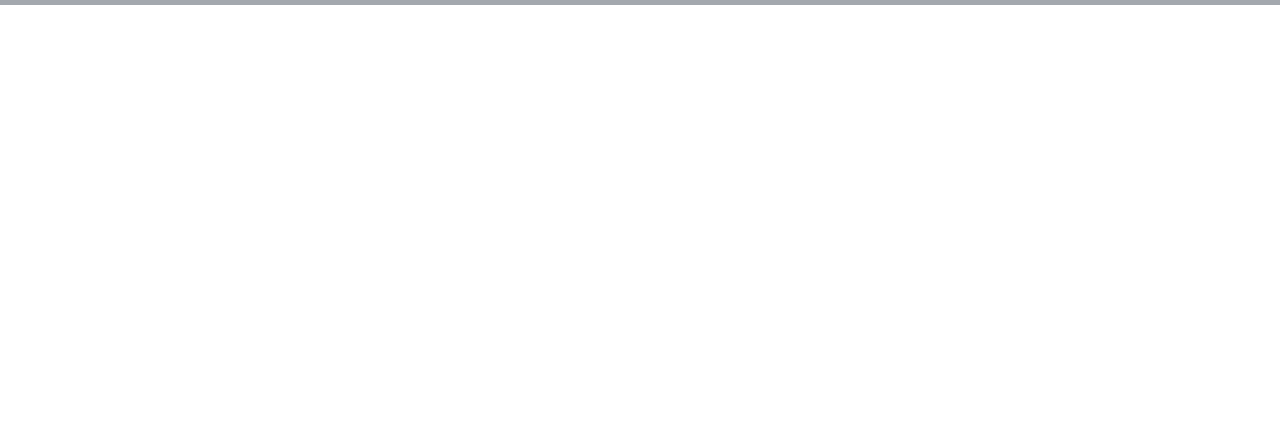
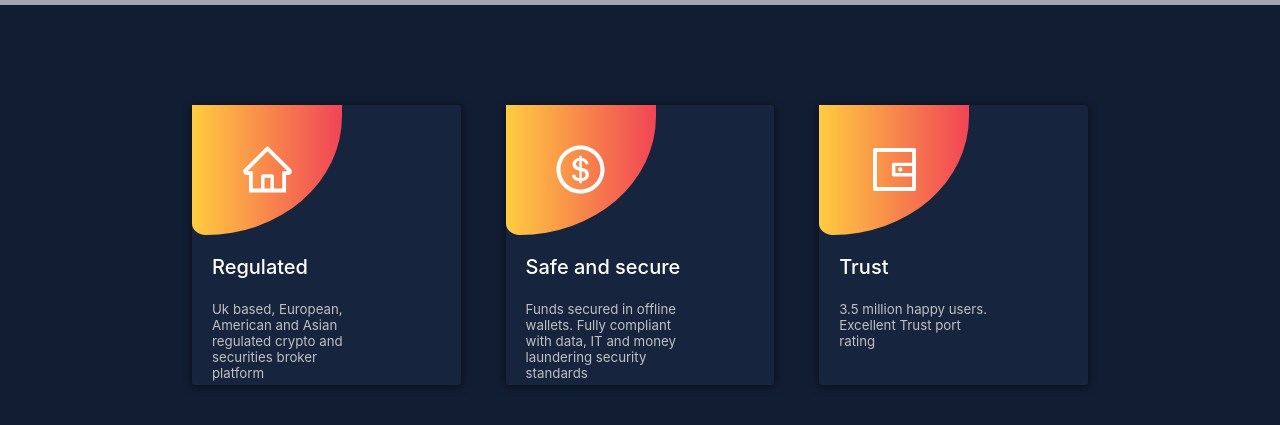
Before and after one commit to EbukaNweje/preeminentcrypfield, a React (Create React App) app: page / in a window 1280 px wide. Shown: the part 911-1336 px from the top of the page. Before the commit the page ends 916 px from the top, so only its background shows below. Built offline with nearby package versions, Linux system fonts and the light colour scheme; grey boxes are pictures that could not be loaded.

Commit message:
errorcheck

```diff
--- a/src/Components/LandingPage/Land1/LandingStyle.js
+++ b/src/Components/LandingPage/Land1/LandingStyle.js
@@ -84,7 +84,7 @@
 export const H2 = styled.div`
 /* color: #2A203B; */
 color: whitesmoke;
-font-size: 55px;
+font-size: 65px;
 font-weight: bold;
 
 @media Screen and (max-width: 768px){
@@ -97,7 +97,8 @@
 width: 45%;
 font-weight: 400;
 color: whitesmoke;
-.scale-up-horizontal-center{animation:scale-up-horizontal-center 0.4s} @keyframes scale-up-horizontal-center{0%{transform:scaleX(.2)}100%{transform:scaleX(1)}}
+.scale-up-horizontal-center{animation:scale-up-horizontal-center 0.4s} @keyframes scale-up-horizontal-center{0%{transform:scaleX(.2)}100%{transform:scaleX(1)}};
+font-size: 18px;
 
 @media Screen and (max-width: 768px){
     width: 90%
--- a/src/Components/LandingPage/Land2/Land2.js
+++ b/src/Components/LandingPage/Land2/Land2.js
@@ -10,7 +10,7 @@
     <Container>
         <Wrapper>
             <Card>
-              <Div><AiOutlineHome style={{width: 50, height: 50}}/>
+              <Div><AiOutlineHome style={{width: 55, height: 55}}/>
               </Div>
                 <Div2>
                 <H3>Regulated</H3>
@@ -19,7 +19,7 @@
                 </Div2>
             </Card>
             <Card>
-            <Div> <AiOutlineDollarCircle style={{width: 50, height: 50}}/>
+            <Div> <AiOutlineDollarCircle style={{width: 55, height: 55}}/>
             </Div>
             <Div2>
             <H3>Safe and secure</H3>
@@ -27,7 +27,7 @@
             </Div2>
             </Card>
             <Card>
-            <Div> <AiOutlineWallet style={{width: 50, height: 50}}/>
+            <Div> <AiOutlineWallet style={{width: 55, height: 55}}/>
             </Div>
             <Div2>
             <H3>Trust</H3>
--- a/src/Components/LandingPage/Land2/Land2Style.js
+++ b/src/Components/LandingPage/Land2/Land2Style.js
@@ -6,7 +6,7 @@
 width: 100%;
 height: 60vh;
 /* background-color: #05203D; */
-background-color: white;
+background-color: #111D32;
 display: flex;
 justify-content: center;
 align-items: center;
@@ -16,7 +16,7 @@
 }
 `;
 export const Wrapper = styled.div`
-width: 80%;
+width: 70%;
 height: 73%;
 display: flex;
 justify-content: space-between;
@@ -36,14 +36,16 @@
 export const Card = styled.div`
 width: 30%;
 height: 80%;
-background-color: #2a203b;
+background-color: #16243D;
+border-radius: 0.2rem;
+;
 box-shadow:   rgb(0 0 0 / 50%) 0px 1px 10px 0px, rgb(27 31 35 / 25%) 0px 0px 0px 1px;
 
 :hover{
     background-image: url(${hover});
-    background-position: center;
+    background-position: right;
     background-repeat: no-repeat;
-    background-size: cover;
+    background-size: contain;
     transition: all 1s;
     cursor: pointer;
 }
@@ -71,7 +73,8 @@
 align-items: center;
 width: 150px;
 height: 130px;
-background-image: linear-gradient(to right, #187FBA, skyblue);
+background-image: linear-gradient(to right, #FFCC40,  #F14456);
+/* background-image: linear-gradient(to right, #187FBA, skyblue); */
 margin-bottom: 20px;
 color: white;
 `;
--- a/src/Components/LandingPage/Landing.js
+++ b/src/Components/LandingPage/Landing.js
@@ -2,7 +2,7 @@
 import styled from 'styled-components';
 import { SpinnerCircular } from 'spinners-react';
 import LandingPage from './Land1/LandingPage'
-// import Land2 from './Land2/Land2'
+import Land2 from './Land2/Land2'
 // import Land3 from './Land3/Land3'
 // import Land4 from './Land4/Land4'
 // import Land5 from './Land5/Land5'
@@ -31,14 +31,14 @@
        </Div> : <>
        <EthScroll/>
       <LandingPage/>
-      {/* <Land2/>
-      <Land3/>
-      <Land4/>
-      <Land5/>
-      <Land6/>
-      <Land7/>
-      <Land8/>
-      <Land9/> */}
+      <Land2/>
+      {/* <Land3/> */}
+      {/* <Land4/> */}
+      {/* <Land5/> */}
+      {/* <Land6/> */}
+      {/* <Land7/> */}
+      {/* <Land8/> */}
+      {/* <Land9/> */}
        </>
       }
     </div>
```
